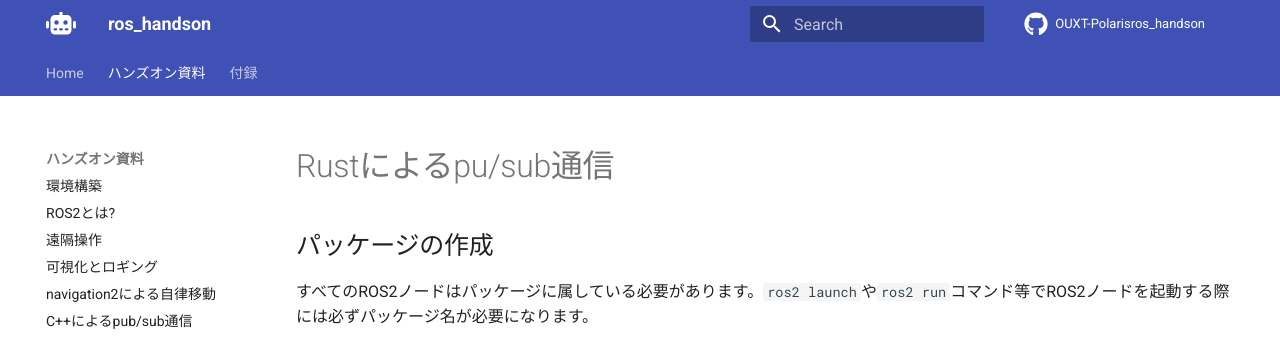
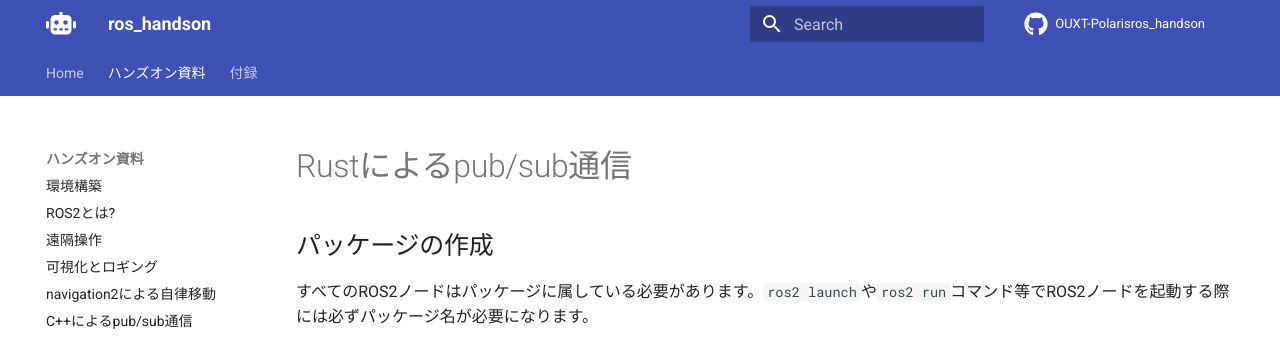
Before and after one commit to OUXT-Polaris/ros_handson, an MkDocs documentation site: the page built from docs/safe_drive.md, in a window 1280 px wide and 900 px high. Shown: the top 339 px of the window. Built offline with MkDocs 1.6.1 and Material for MkDocs 9.7.7, drawn with Linux system fonts in a browser that asks for light colours; nearby versions of some CDN libraries; comment, search, counter and statistics services are not loaded.

Commit message:
Update safe_drive.md

```diff
--- a/docs/safe_drive.md
+++ b/docs/safe_drive.md
@@ -1,4 +1,4 @@
-# Rustによるpu/sub通信
+# Rustによるpub/sub通信
 
 ## パッケージの作成
 すべてのROS2ノードはパッケージに属している必要があります。`ros2 launch`や`ros2 run`コマンド等でROS2ノードを起動する際には必ずパッケージ名が必要になります。
```
